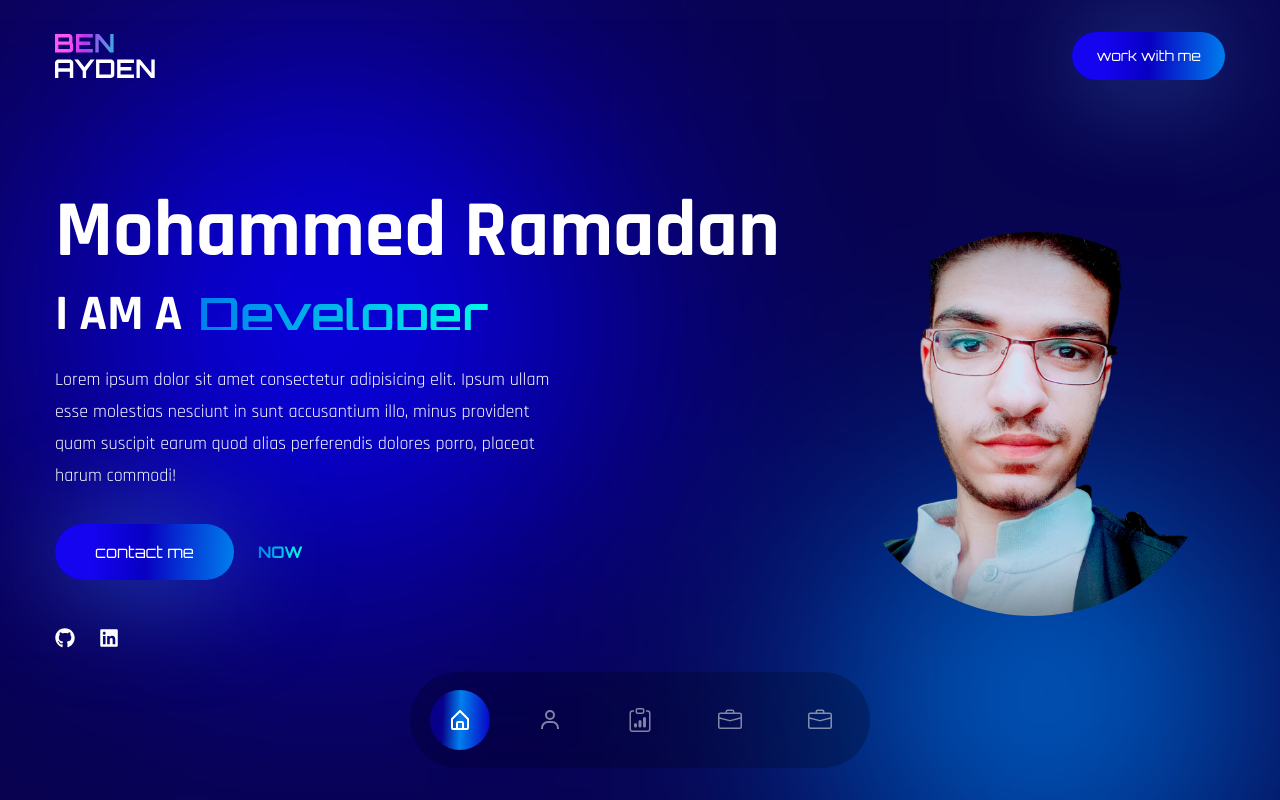
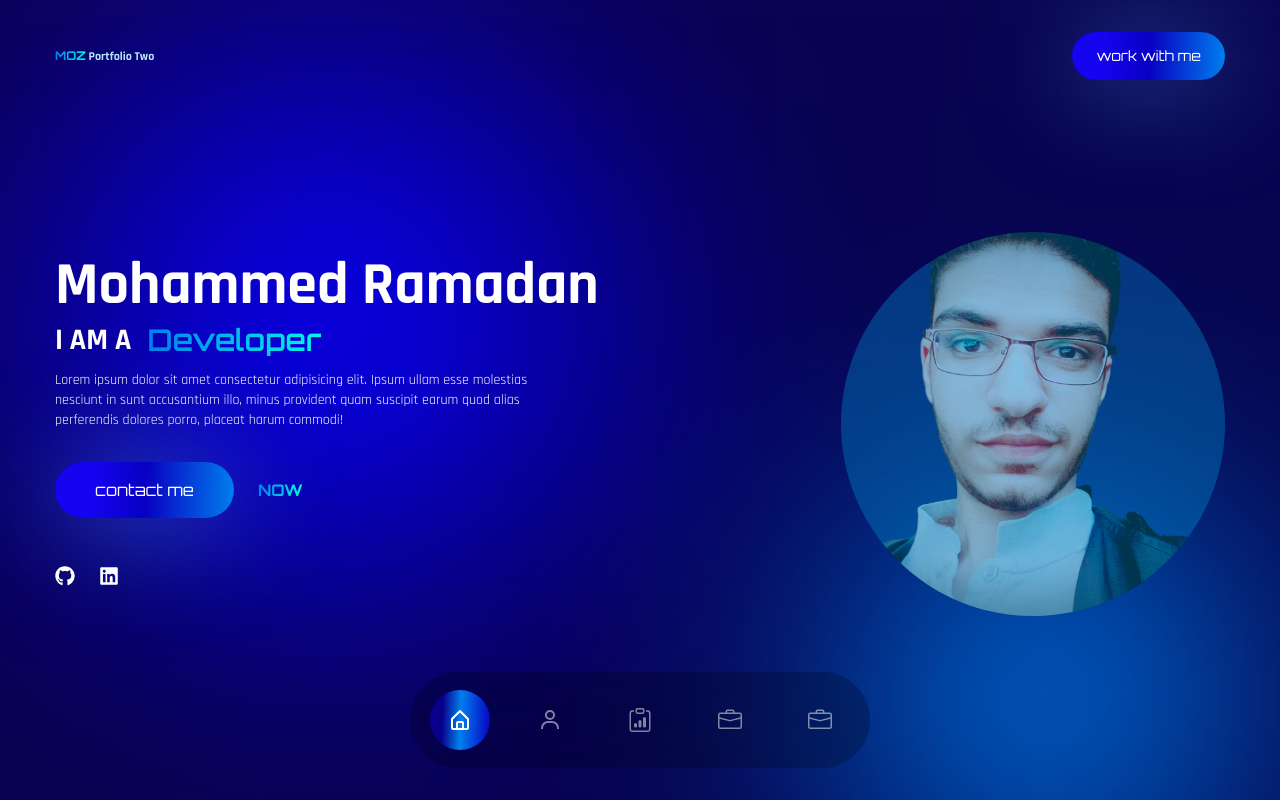
Before and after one commit to Mohammedramadan99/portfolio_template_2, a Next.js app: page / in a window 1280 px wide. Shown: the top 800 px of the page. Built offline with nearby package versions, Linux system fonts and the light colour scheme; a web font is replaced by a local one.

Commit message:
added the logo

```diff
--- a/components/Banner.jsx
+++ b/components/Banner.jsx
@@ -17,14 +17,14 @@ const Banner = () => {
           <motion.h1 variants={fadeIn
           ('up',.3)} initial="hidden"
           whileInView={'show'}
-          viewport={{once:false,amount:.7}} className='text-[45px] font-bold leading-[.8] lg:text-[80px]'> Mohammed <span>Ramadan</span> </motion.h1>
+          viewport={{once:false,amount:.7}} className='text-[45px] font-bold leading-[.8] lg:text-[60px]'> Mohammed <span>Ramadan</span> </motion.h1>
           <motion.div
           variants={fadeIn
             ('up',.5)} initial="hidden"
             whileInView={'show'}
             viewport={{once:false,amount:.7}}
           className='flex items-center'>
-            <span className='mr-4 text-[36px] lg:text-[50px] uppercase font-semibold leading-[2]'>i am a</span>
+            <span className='mr-4 text-[36px] lg:text-[30px] uppercase font-semibold leading-[2]'>i am a</span>
             <TypeAnimation
               sequence={[
                 'Frontend',
@@ -33,7 +33,7 @@ const Banner = () => {
                 1000
               ]}
               speed={50}
-              className="text-gradient text-[36px] lg:text-[50px] font-semibold"
+              className="text-gradient text-[36px] lg:text-[30px] font-semibold"
               wrapper='span'
               repeat={Infinity}
             />
@@ -44,7 +44,7 @@ const Banner = () => {
             whileInView={'show'}
             viewport={{once:false,amount:.7}}
           className='mb-8 max-w-lg
-          mx-auto lg:mx-0'>Lorem ipsum dolor sit amet consectetur adipisicing elit. Ipsum ullam esse molestias nesciunt in sunt accusantium illo, minus provident quam suscipit earum quod alias perferendis dolores porro, placeat harum commodi!
+          mx-auto lg:mx-0 text-sm'>Lorem ipsum dolor sit amet consectetur adipisicing elit. Ipsum ullam esse molestias nesciunt in sunt accusantium illo, minus provident quam suscipit earum quod alias perferendis dolores porro, placeat harum commodi!
           </motion.p>
           {/* contact me - button */}
           <ContactBtn/>
@@ -75,7 +75,7 @@ const Banner = () => {
           lg:before:w-96 lg:before:h-96
           before:w-40 before:h-40
           md:before:w-80 md:before:h-80
-          before:bg-sky/40 before:z-50 before:rounded-full
+          before:bg-sky-600/40 before:z-50 before:rounded-full
           '>
           <Image src={img} alt="img" className='lg:w-96 lg:h-96
           md:w-80 md:h-80
--- a/components/Header.jsx
+++ b/components/Header.jsx
@@ -5,8 +5,9 @@ const Header = () => {
   return <div className='py-8'>
     <div className="container mx-auto">
       <div className='flex justify-between items-center'>
-        <div>
-          <Image src={logo} alt="logo" width={100} height={100} />
+        <div className='capitalize font-bold text-sky-200 text-xs'>
+          {/* <Image src={logo} alt="logo" width={100} height={100} /> */}
+          <span className='text-gradient uppercase '>moz</span> portfolio two
         </div>
         <button className='btn btn-sm'>work with me</button>
       </div>
```
